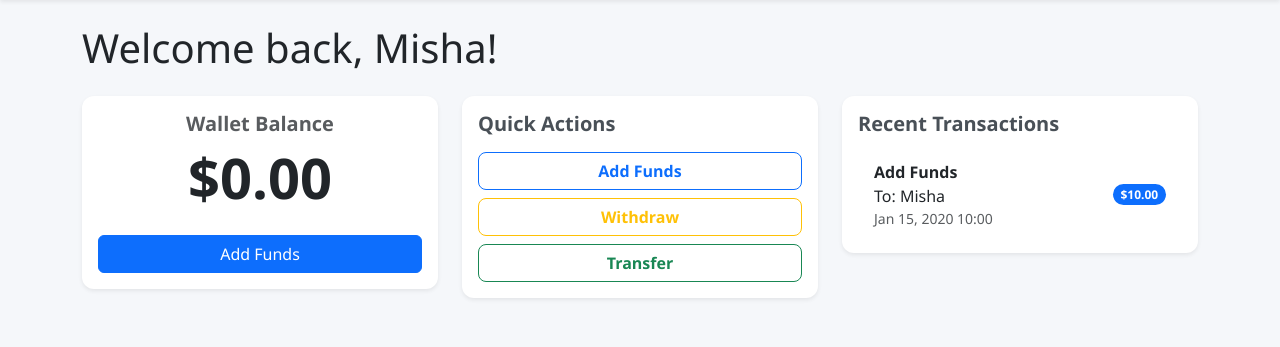
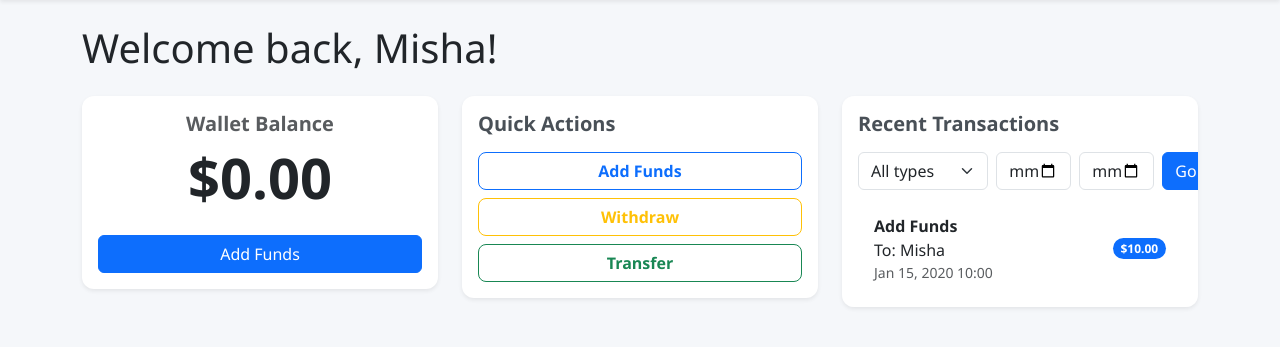
Before and after one commit to MishaAleksandrova/Digital-Wallet, a Django app: page /dashboard/ in a window 1280 px wide. Shown: the part 56-403 px from the top of the page. Run offline with Django 5.2, Linux system fonts and the light colour scheme; a user stored in the database is signed in; data comes from the database, SQL or seed files in the repository; tables that the repository leaves empty hold one stand-in row (values such as "Sample post").

Commit message:
Update with filter features for the transactions, improve transaction display

```diff
--- a/wallet/models.py
+++ b/wallet/models.py
@@ -28,7 +28,7 @@ class Wallet(models.Model):
     balance = models.DecimalField(
         max_digits=12,
         decimal_places=2,
-        default=0.00,
+        default=Decimal('0.00'),
     )
 
     def __str__(self):
--- a/wallet/templates/wallet/dashboard.html
+++ b/wallet/templates/wallet/dashboard.html
@@ -40,16 +40,47 @@
     <div class="card shadow-sm border-0" style="max-height: 400px; overflow-y: auto;">
       <div class="card-body">
         <h5 class="card-title mb-3">Recent Transactions</h5>
+
+        <form method="get" class="mb-3">
+          <div class="row g-2 align-items-center">
+            <div class="col-5">
+              <select name="type" class="form-select" aria-label="Transaction type filter">
+                <option value="" {% if not selected_type %}selected{% endif %}>All types</option>
+                <option value="ADD" {% if selected_type == "ADD" %}selected{% endif %}>Deposit</option>
+                <option value="WITHDRAW" {% if selected_type == "WITHDRAW" %}selected{% endif %}>Withdraw</option>
+                <option value="TRANSFER" {% if selected_type == "TRANSFER" %}selected{% endif %}>Transfer</option>
+              </select>
+            </div>
+            <div class="col-3">
+              <input type="date" name="start_date" class="form-control" placeholder="Start Date" value="{{ request.GET.start_date }}">
+            </div>
+            <div class="col-3">
+              <input type="date" name="end_date" class="form-control" placeholder="End Date" value="{{ request.GET.end_date }}">
+            </div>
+            <div class="col-1 d-grid">
+              <button type="submit" class="btn btn-primary" title="Filter transactions">
+                <i class="bi bi-funnel-fill"></i> Go
+              </button>
+            </div>
+          </div>
+        </form>
+
+
+
         {% if transactions %}
         <ul class="list-group list-group-flush">
           {% for tx in transactions %}
           <li class="list-group-item d-flex justify-content-between align-items-center">
             <div>
               <strong>{{ tx.get_transaction_type_display }}</strong><br />
-              {% if tx.sender == user %}
+              {% if tx.transaction_type == 'ADD' and tx.receiver %}
                 To: {{ tx.receiver.username }}
-              {% elif tx.receiver == user %}
+              {% elif tx.sender == user and tx.receiver %}
+                To: {{ tx.receiver.username }}
+              {% elif tx.receiver == user and tx.sender %}
                 From: {{ tx.sender.username }}
+              {% elif tx.transaction_type == 'WITHDRAW' %}
+
               {% else %}
                 ---
               {% endif %}
--- a/wallet/views.py
+++ b/wallet/views.py
@@ -2,7 +2,7 @@ from decimal import Decimal
 
 from django.contrib import messages
 from django.contrib.admin.views.decorators import staff_member_required
-from django.contrib.auth.views import LoginView
+from django.core.paginator import Paginator
 from django.shortcuts import render, redirect
 from django.contrib.auth import login
 from django.contrib.auth.decorators import login_required
@@ -12,17 +12,48 @@ from .forms import RegisterForm, AddFundsForm, WithdrawFundsForm
 from .models import User, Wallet, Transaction
 from django.db.models import Q
 from .utils import generate_email_token, verify_email_token
+from django.utils.dateparse import parse_date
 
 
 @login_required
 def dashboard_view(request):
     wallet, _ = Wallet.objects.get_or_create(user=request.user)
-    transactions = Transaction.objects.filter(Q(sender=request.user) | Q(receiver=request.user)).distinct().order_by('-timestamp')[:10]
 
-    return render(request, 'wallet/dashboard.html', {
+    if request.user.is_superuser:
+        transactions = Transaction.objects.all()
+    else:
+        base_filter = Q(sender=request.user) | Q(receiver=request.user)
+        add_funds_filter = Q(transaction_type='ADD', receiver=request.user)
+        transactions = Transaction.objects.filter(base_filter | add_funds_filter).distinct()
+
+    selected_type = request.GET.get('type', '')
+    start_date = request.GET.get('start_date', '')
+    end_date = request.GET.get('end_date', '')
+
+    if selected_type:
+        transactions = transactions.filter(transaction_type=selected_type)
+
+    if start_date:
+        start = parse_date(start_date)
+        if start:
+            transactions = transactions.filter(timestamp__date__gte=start)
+
+    if end_date:
+        end = parse_date(end_date)
+        if end:
+            transactions = transactions.filter(timestamp__date__lte=end)
+
+    transactions = transactions.order_by('-timestamp')[:10]
+
+    context = {
         'wallet': wallet,
         'transactions': transactions,
-    })
+        'selected_type': selected_type,
+        'start_date': start_date,
+        'end_date': end_date,
+    }
+
+    return render(request, 'wallet/dashboard.html', context)
 
 def register_view(request):
     if request.method == 'POST':
@@ -63,6 +94,7 @@ def verify_email_view(request):
     return render(request, 'verify_failed.html')
 
 @staff_member_required
+
 def add_funds_view(request):
     if request.method == 'POST':
         form = AddFundsForm(request.POST)
```
Also changed, not shown: README.md.
